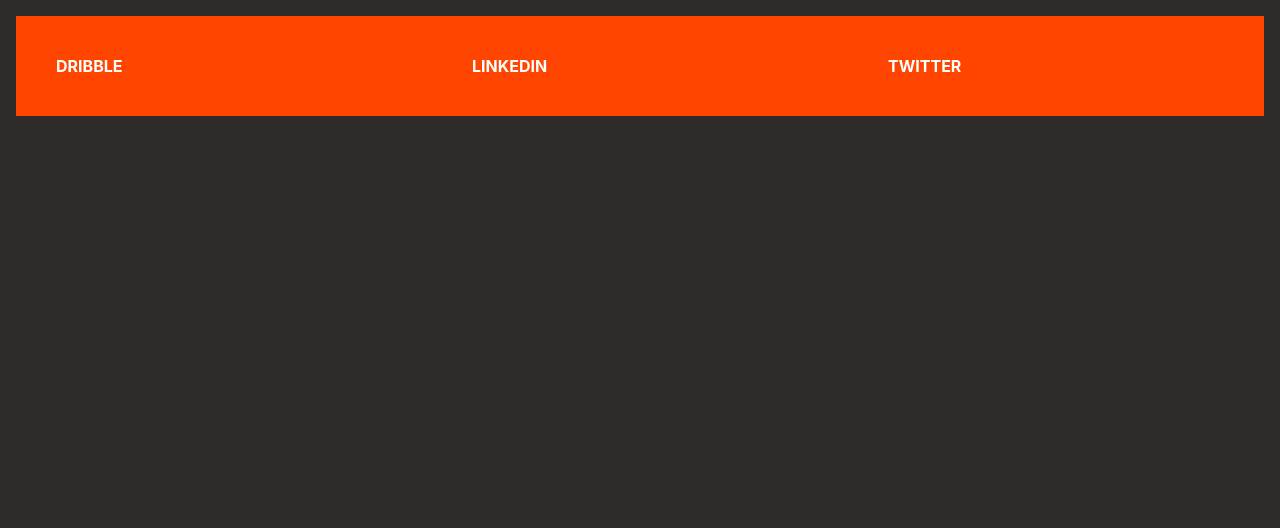
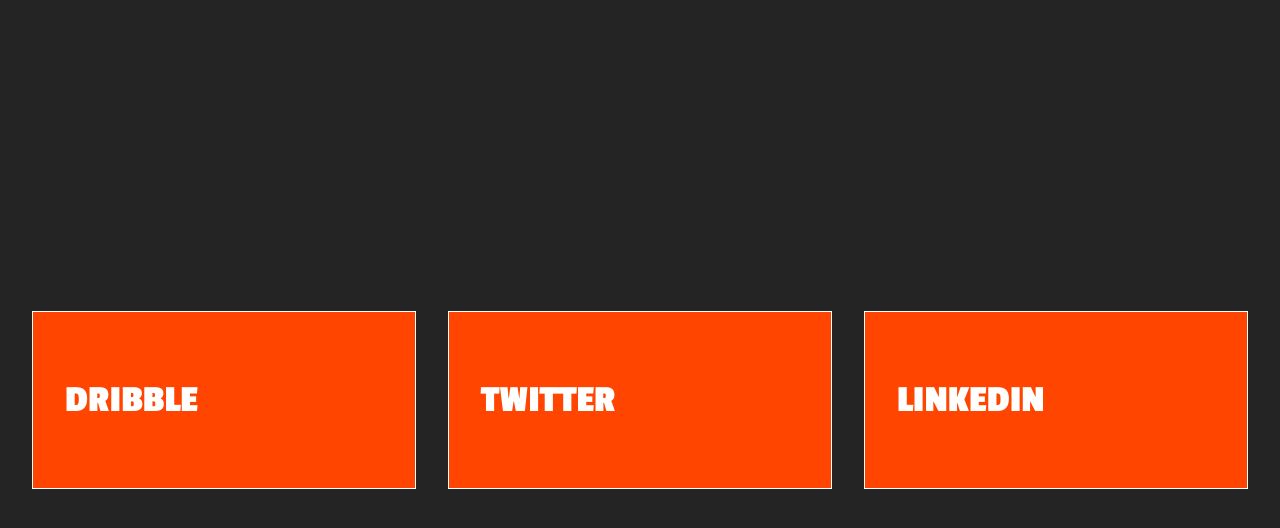
Before and after one commit to kvncnls/Expand-On-Hover-Effect, a Svelte app: page / in a window 1280 px wide. Shown: the top 528 px of the page. Built offline with nearby package versions, Linux system fonts and the light colour scheme.

Commit message:
Completed most of the design/animation. Need to tweak and add body text

```diff
--- a/public/global.css
+++ b/public/global.css
@@ -8,7 +8,6 @@
 	background-color: #2e2c2b;
 	color: #333;
 	margin: 0;
-	padding: 1rem;
 	box-sizing: border-box;
 	font-family: -apple-system, BlinkMacSystemFont, "Segoe UI", Roboto, Oxygen-Sans, Ubuntu, Cantarell, "Helvetica Neue", sans-serif;
 }
--- a/src/App.svelte
+++ b/src/App.svelte
@@ -1,43 +1,48 @@
 <script>
+	import FooterLink from './FooterLink.svelte';
 
 </script>
 
 <main>
-	<a class="box box1" target="_blank" rel="noopener" href="https://dribbble.com">
-		<h4>DRIBBLE</h4>
-	</a>
-	<a class="box box2" target="_blank" rel="noopener" href="https://linkedin.com">
-		<h4>LINKEDIN</h4>
-	</a>
-	<a class="box box3" target="_blank" rel="noopener" href="https://twitter.com">
-		<h4>TWITTER</h4>
-	</a>
+	<footer>
+		<FooterLink src="https://dribble.com" linkName="Dribble"></FooterLink>
+		<FooterLink src="https://twitter.com" linkName="Twitter"></FooterLink>
+		<FooterLink src="https://linkedin.com" linkName="LinkedIn"></FooterLink>
+	</footer>
 </main>
 
 <style lang="scss">
+	@import url('https://fonts.googleapis.com/css2?family=Passion+One:wght@700&display=swap');
+
 	main {
+		background-color: rgb(36, 36, 36);
 		display: flex;
 		flex-wrap: wrap;
 		align-items: center;
 		justify-content: space-between;
+		height: 100%;
+		padding: 1rem;
 		@media (orientation: portrait) {
 			flex-direction: column;
 		}
 		@media (min-width: 1024px) {
 			flex-direction: row;
 		}
-		.box {
-			background-color: orangered;
-			padding: 2.5rem;
-			color: white;
+		footer {
+			background-color: rgb(36, 36, 36);
 			display: flex;
+			flex-wrap: wrap;
+			align-items: center;
+			justify-content: space-between;
+			height: 380px;
 			width: 100%;
-			flex-grow: 1;
-			flex-shrink: 1;
-			flex-basis: 0;
-			h4 {
-				text-transform: uppercase;
+			@media (orientation: portrait) {
+				flex-direction: column;
+			}
+			@media (min-width: 1024px) {
+				flex-direction: row;
 			}
 		}
+
 	}
 </style>
--- /dev/null
+++ b/src/FooterLink.svelte
@@ -0,0 +1,64 @@
+<script>
+    export let linkName = "link";
+    export let src;
+</script>
+
+<a class="box box3" target="_blank" rel="noopener" href={src}>
+    <h4>{linkName}</h4>
+    <svg width="48" height="48" viewBox="0 0 48 48" fill="none" xmlns="http://www.w3.org/2000/svg">
+        <path fill-rule="evenodd" clip-rule="evenodd" d="M41.9999 7.5C41.9999 7.10218 41.8419 6.72064 41.5606 6.43934C41.2793 6.15804 40.8978 6 40.4999 6H22.4999C22.1021 6 21.7206 6.15804 21.4393 6.43934C21.158 6.72064 20.9999 7.10218 20.9999 7.5C20.9999 7.89782 21.158 8.27936 21.4393 8.56066C21.7206 8.84196 22.1021 9 22.4999 9H36.8789L6.43794 39.438C6.29848 39.5775 6.18785 39.743 6.11237 39.9252C6.03689 40.1075 5.99805 40.3028 5.99805 40.5C5.99805 40.6972 6.03689 40.8925 6.11237 41.0747C6.18785 41.257 6.29848 41.4225 6.43794 41.562C6.57741 41.7015 6.74297 41.8121 6.92519 41.8876C7.10741 41.963 7.30271 42.0019 7.49994 42.0019C7.69717 42.0019 7.89247 41.963 8.07469 41.8876C8.25691 41.8121 8.42248 41.7015 8.56194 41.562L38.9999 11.121V25.5C38.9999 25.8978 39.158 26.2794 39.4393 26.5607C39.7206 26.842 40.1021 27 40.4999 27C40.8978 27 41.2793 26.842 41.5606 26.5607C41.8419 26.2794 41.9999 25.8978 41.9999 25.5V7.5Z" fill="white"/>
+        </svg>
+
+</a>
+
+<style lang="scss">
+.box {
+    position: relative;
+    font-family: 'Passion One', sans-serif;
+    background-color: orangered;
+    padding: 4rem 2rem;
+    color: white;
+    display: flex;
+    flex-direction: row;
+    align-items: center;
+    justify-content: space-between;
+    flex-grow: 1;
+    flex-shrink: 1;
+    flex-basis: 0;
+    border: 1px solid white;
+    cursor: pointer;
+    transition: 300ms;
+    margin: 1rem;
+    svg {
+        /* display: none; */
+        transition: 500ms;
+        transform: rotate(90deg);
+        opacity: 0;
+    }
+    h4 {
+        opacity: 1;
+        transition: 300ms;
+        text-transform: uppercase;
+        font-size: 2.4rem;
+    }
+    @media (min-width: 768px) {
+        &:hover {
+        flex-grow: 2;
+        background-color: whitesmoke;
+        color: orangered;
+            h4 {
+                transform: scale(0.8) translateY(-3rem) translateX(-1rem);
+            }
+            svg {
+                display: block;
+                opacity: 1;
+                transform: rotate(0);
+                path {
+                    fill: orangered;
+                }
+            }
+        }
+    }
+
+    }
+</style>
```
Also changed, not shown: public/WhiteArrow.png (added), public/bi_arrow-up-right.svg (added).
